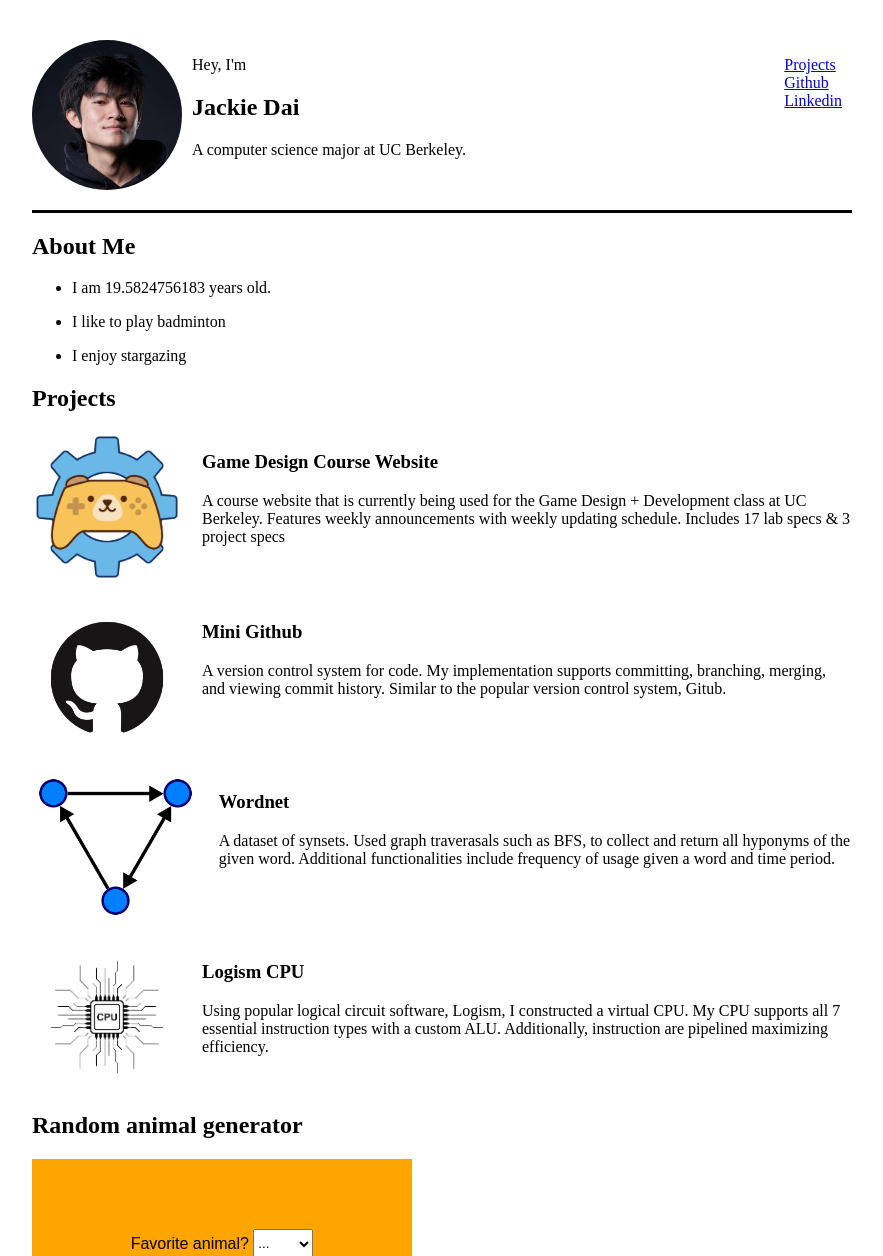
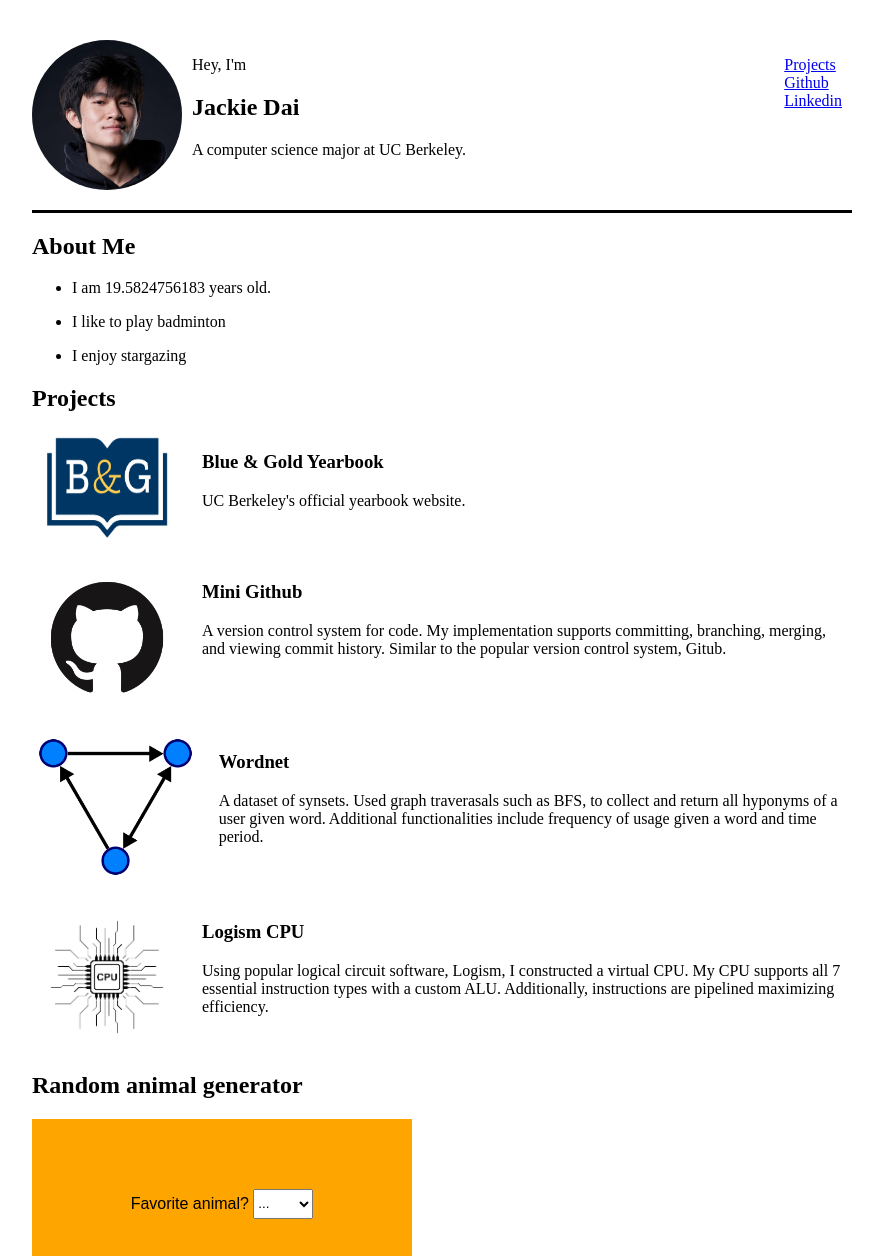
Before and after one commit to jackie-dai/personal_website, a website built with Vite: page index.html in a window 1280 px wide. Shown: the top 1256 px of the page, without its empty margins (198-1081 px from the left). Built offline with nearby package versions, Linux system fonts and the light colour scheme.

Commit message:
Update projects'

```diff
--- a/index.html
+++ b/index.html
@@ -52,12 +52,21 @@
 
             <div id="project4" class="project">
                 <div class="project-img-container"></div>
+                <img style="width: 150px; height: 110px;" src="./public/images/blue&gold.png">
+                <div class="project-text-container">
+                    <a style="text-decoration: none; color: black;" href="https://www.yearbook.berkeley.edu/" target="_blank"><h3 class="project-header">Blue & Gold Yearbook</h3></a>
+                    <p classs="project-description">UC Berkeley's official yearbook website.</p>
+                </div>
+            </div>
+<!--
+            <div id="project4" class="project">
+                <div class="project-img-container"></div>
                 <img class="project-img" src="./public/images/gdd-logo.png">
                 <div class="project-text-container">
                     <a style="text-decoration: none; color: black;" href="https://www.gamedesigndecal.com/" target="_blank"><h3 class="project-header">Game Design Course Website</h3></a>
                     <p classs="project-description">A course website that is currently being used for the Game Design + Development class at UC Berkeley. Features weekly announcements with weekly updating schedule. Includes 17 lab specs & 3 project specs</p>
                 </div>
-            </div>
+            </div> -->
 
             <div id="project2" class="project">
                 <div class="project-img-container"></div>
@@ -73,7 +82,7 @@
                 <img class="project-img" src="./public/images/wordnet.png">
                 <div class="project-text-container">
                     <h3 class="project-header">Wordnet</h3>
-                    <p classs="project-description">A dataset of synsets. Used graph traverasals such as BFS, to collect and return all hyponyms of the given word. Additional functionalities include frequency of usage given a word and time period. </p>
+                    <p classs="project-description">A dataset of synsets. Used graph traverasals such as BFS, to collect and return all hyponyms of a user given word. Additional functionalities include frequency of usage given a word and time period. </p>
                 </div>
             </div>
 
@@ -82,7 +91,7 @@
                 <img class="project-img" src="./public/images/CPU.avif">
                 <div class="project-text-container">
                     <h3 class="project-header">Logism CPU</h3>
-                    <p classs="project-description">Using popular logical circuit software, Logism, I constructed a virtual CPU. My CPU supports all 7 essential instruction types with a custom ALU. Additionally, instruction are pipelined maximizing efficiency.</p>
+                    <p classs="project-description">Using popular logical circuit software, Logism, I constructed a virtual CPU. My CPU supports all 7 essential instruction types with a custom ALU. Additionally, instructions are pipelined maximizing efficiency.</p>
                 </div>
             </div>
 
--- a/public/css/styles.css
+++ b/public/css/styles.css
@@ -33,7 +33,7 @@ nav div {
     display: inline;
     margin: 0 auto;
     height: 100%;
-    width: auto;
+    width: 150px;
 }
 
 .image-cropper {
```
Also changed, not shown: public/images/blue&gold.png (added).
